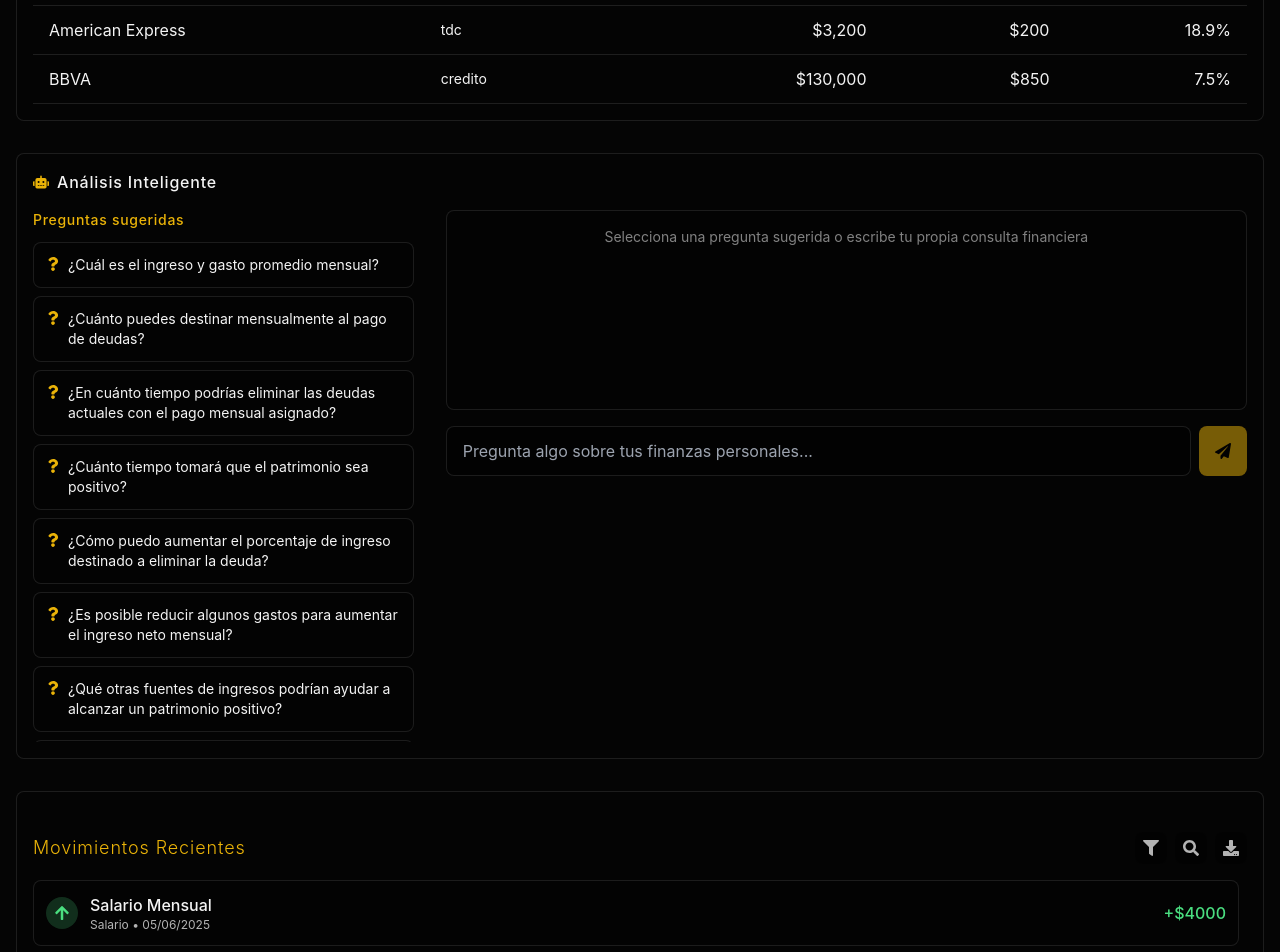
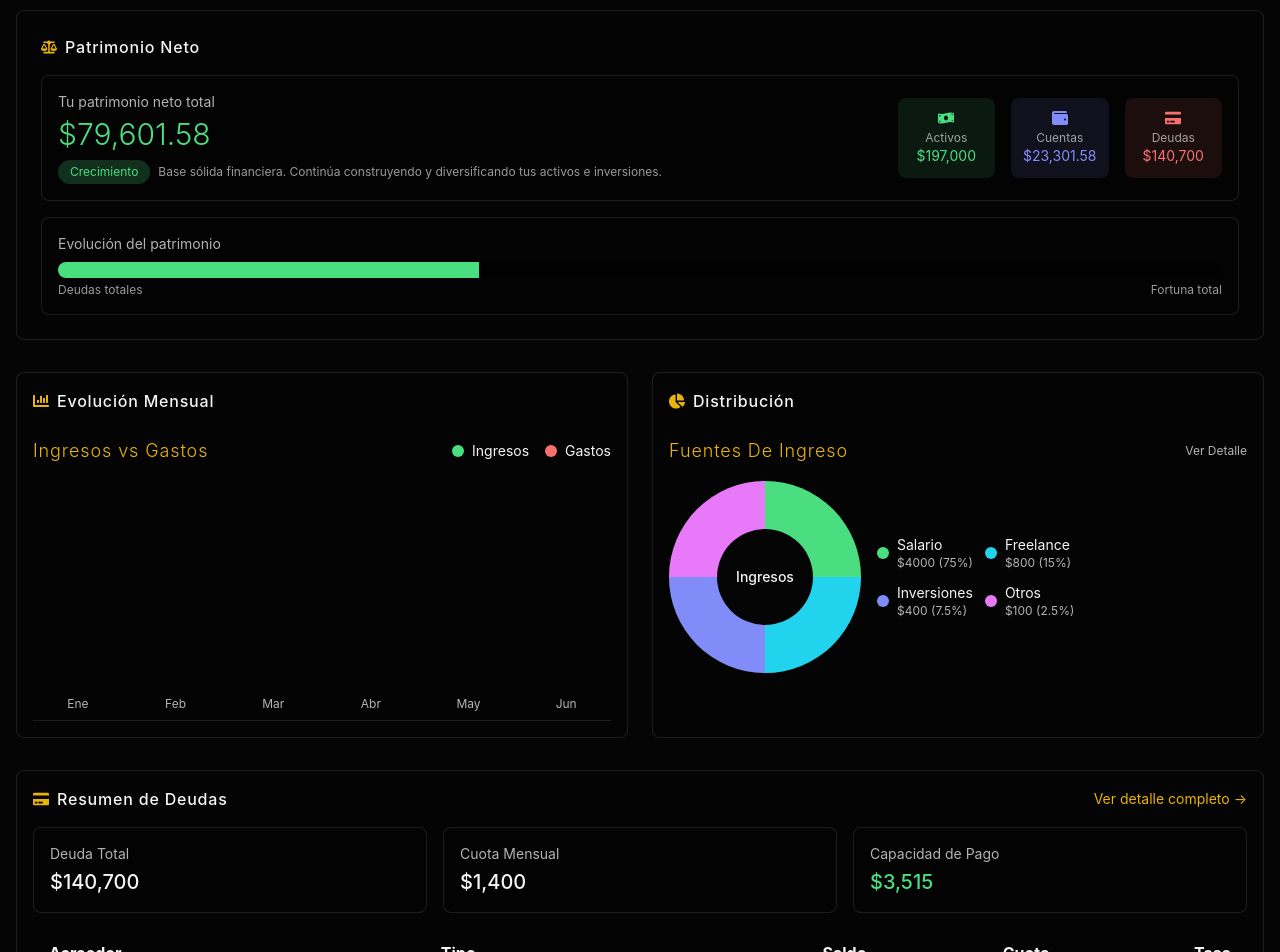
Before and after one commit to alidavila/1, a Next.js app: page /analisis in a window 1280 px wide. Shown: the part 1000-1952 px from the top of the page. Built offline with nearby package versions, Linux system fonts and the light colour scheme.

Commit message:
Mejorada la organización: Trasladados movimientos recientes a cuentas y añadido indicador de patrimonio neto a análisis

```diff
--- a/app/analisis/page.tsx
+++ b/app/analisis/page.tsx
@@ -8,10 +8,10 @@ import {
   FaChartPie, FaChartLine, FaChartBar, FaArrowUp, FaArrowDown,
   FaCalendarAlt, FaWallet, FaCoins, FaExchangeAlt, FaFilter,
   FaSearch, FaDownload, FaHome, FaQuestion, FaRobot, FaCreditCard,
-  FaRegLightbulb, FaPaperPlane
+  FaRegLightbulb, FaPaperPlane, FaBalanceScale, FaMoneyBillWave
 } from 'react-icons/fa';
 // Importar tipos correctamente desde la ruta types
-import { Transaccion, CategoriaGasto, DatosAnalisis, PreguntaAnalisis, Deuda } from '../../types';
+import { Transaccion, CategoriaGasto, DatosAnalisis, PreguntaAnalisis, Deuda, PatrimonioData } from '../../types';
 
 export default function Analisis() {
   const [activeTab, setActiveTab] = useState('general');
@@ -166,6 +166,34 @@ export default function Analisis() {
   // Calcular totales de deudas
   const totalDeudas = deudas.reduce((sum, deuda) => sum + deuda.saldoActual, 0);
   const totalCuotasMensuales = deudas.reduce((sum, deuda) => sum + deuda.cuotaMensual, 0);
+
+  // Datos simulados para cuentas
+  const cuentas = [
+    { id: "1", nombre: "Cuenta Nómina", saldo: 3850.75 },
+    { id: "2", nombre: "Ahorros", saldo: 15200.50 },
+    { id: "3", nombre: "Inversión", saldo: 4250.33 }
+  ];
+  const totalCuentas = cuentas.reduce((sum, cuenta) => sum + cuenta.saldo, 0);
+
+  // Datos simulados para activos
+  const activos = [
+    { id: "1", nombre: "Vehículo", valor: 12000 },
+    { id: "2", nombre: "Propiedad", valor: 180000 },
+    { id: "3", nombre: "Electrónicos", valor: 5000 }
+  ];
+  const totalActivos = activos.reduce((sum, activo) => sum + activo.valor, 0);
+
+  // Calcular patrimonio neto
+  const patrimonioNeto = totalActivos + totalCuentas - totalDeudas;
+
+  // Determinar estado del patrimonio
+  const determinarEstadoPatrimonio = (): PatrimonioData['estado'] => {
+    if (patrimonioNeto < 0) return 'negativo';
+    if (patrimonioNeto < totalGastos * 6) return 'equilibrio'; // menos de 6 meses de gastos
+    return 'positivo';
+  };
+
+  const estadoPatrimonio = determinarEstadoPatrimonio();
 
   // Preguntas predefinidas para análisis
   const preguntasAnalisis = [
@@ -362,80 +390,13 @@ export default function Analisis() {
     );
   };
 
-  // Renderizar lista de transacciones
-  const renderTransactions = () => {
-    return (
-      <div className="mt-6">
-        <div className="flex justify-between items-center mb-4">
-          <h3 className="text-lg text-[#eab308]">Movimientos Recientes</h3>
-          <div className="flex items-center gap-2">
-            <motion.button
-              className="p-2 rounded-lg bg-black/30 hover:bg-black/50"
-              whileHover={{ scale: 1.05 }}
-              whileTap={{ scale: 0.95 }}
-            >
-              <FaFilter className="text-white/70" />
-            </motion.button>
-            <motion.button
-              className="p-2 rounded-lg bg-black/30 hover:bg-black/50"
-              whileHover={{ scale: 1.05 }}
-              whileTap={{ scale: 0.95 }}
-            >
-              <FaSearch className="text-white/70" />
-            </motion.button>
-            <motion.button
-              className="p-2 rounded-lg bg-black/30 hover:bg-black/50"
-              whileHover={{ scale: 1.05 }}
-              whileTap={{ scale: 0.95 }}
-            >
-              <FaDownload className="text-white/70" />
-            </motion.button>
-          </div>
-        </div>
-
-        <div className="space-y-2 max-h-80 overflow-y-auto pr-2 custom-scrollbar">
-          {transactions.map(transaction => (
-            <motion.div
-              key={transaction.id}
-              className="p-3 bg-black/20 border border-white/10 rounded-lg flex items-center justify-between hover:border-[#eab308]/30 transition-colors"
-              whileHover={{ scale: 1.01, backgroundColor: 'rgba(255, 255, 255, 0.03)' }}
-              initial={{ opacity: 0, y: 10 }}
-              animate={{ opacity: 1, y: 0 }}
-              transition={{ duration: 0.3 }}
-            >
-              <div className="flex items-center gap-3">
-                <div className={`p-2 rounded-full ${
-                  transaction.type === 'ingreso' ? 'bg-[#4ade80]/20' : 'bg-[#f87171]/20'
-                }`}>
-                  {transaction.type === 'ingreso' ?
-                    <FaArrowUp className="text-[#4ade80]" /> :
-                    <FaArrowDown className="text-[#f87171]" />
-                  }
-                </div>
-                <div>
-                  <div className="font-medium">{transaction.description}</div>
-                  <div className="text-xs text-white/70">{transaction.category} • {transaction.date}</div>
-                </div>
-              </div>
-              <div className={`font-medium ${
-                transaction.type === 'ingreso' ? 'text-[#4ade80]' : 'text-[#f87171]'
-              }`}>
-                {transaction.type === 'ingreso' ? '+' : '-'}${transaction.amount}
-              </div>
-            </motion.div>
-          ))}
-        </div>
-      </div>
-    );
-  };
-
   // Renderizar sección de análisis inteligente
   const renderAnalisisInteligente = () => {
     return (
       <div className="space-y-4">
         <div className="flex items-center gap-2 mb-4">
-          <FaRobot className="text-[#eab308]" />
-          <h3 className="font-medium">Análisis Inteligente</h3>
+          <FaRobot className="text-[#eab308] text-xl" />
+          <h3 className="font-medium text-lg">Análisis Inteligente</h3>
         </div>
 
         {/* Área de preguntas y respuestas */}
@@ -463,7 +424,7 @@ export default function Analisis() {
           {/* Área de respuesta y formulario de pregunta */}
           <div className="md:col-span-2 space-y-4">
             {/* Respuesta actual */}
-            <div className="bg-black/20 border border-white/10 rounded-lg p-4 min-h-[200px] max-h-[400px] overflow-y-auto custom-scrollbar">
+            <div className="bg-black/20 border border-white/10 rounded-lg p-4 min-h-[300px] max-h-[500px] overflow-y-auto custom-scrollbar">
               {isAnswering ? (
                 <div className="flex items-center justify-center h-full">
                   <motion.div
@@ -518,6 +479,105 @@ export default function Analisis() {
                 <FaPaperPlane />
               </motion.button>
             </form>
+          </div>
+        </div>
+      </div>
+    );
+  };
+
+  // Renderizar indicador de patrimonio neto
+  const renderPatrimonioNeto = () => {
+    const getColorForEstado = () => {
+      switch (estadoPatrimonio) {
+        case 'positivo': return 'text-[#4ade80]';
+        case 'equilibrio': return 'text-[#facc15]';
+        case 'negativo': return 'text-[#f87171]';
+        default: return 'text-white';
+      }
+    };
+
+    const getDescripcionEstado = () => {
+      switch (estadoPatrimonio) {
+        case 'positivo': return 'Base sólida financiera. Continúa construyendo y diversificando tus activos e inversiones.';
+        case 'equilibrio': return 'Situación estable pero vulnerable. Enfócate en reducir deudas y aumentar tus activos.';
+        case 'negativo': return 'Patrimonio en riesgo. Prioriza reducir deudas y construir un fondo de emergencia.';
+        default: return '';
+      }
+    };
+
+    return (
+      <div className="space-y-4">
+        <div className="flex items-center justify-between">
+          <div className="flex items-center gap-2">
+            <FaBalanceScale className="text-[#eab308]" />
+            <h3 className="font-medium">Patrimonio Neto</h3>
+          </div>
+        </div>
+
+        {/* Resumen principal */}
+        <div className="p-4 bg-black/20 border border-white/10 rounded-lg mb-4">
+          <div className="flex flex-col md:flex-row md:items-center md:justify-between gap-4">
+            <div>
+              <div className="text-sm text-white/70 mb-1">Tu patrimonio neto total</div>
+              <div className={`text-3xl font-light ${getColorForEstado()}`}>
+                ${patrimonioNeto.toLocaleString()}
+              </div>
+              <div className="flex items-center mt-2 gap-2">
+                <div className={`px-3 py-1 rounded-full text-xs ${
+                  estadoPatrimonio === 'positivo' ? 'bg-[#4ade80]/20 text-[#4ade80]' :
+                  estadoPatrimonio === 'equilibrio' ? 'bg-[#facc15]/20 text-[#facc15]' :
+                  'bg-[#f87171]/20 text-[#f87171]'
+                }`}>
+                  {estadoPatrimonio === 'positivo' ? 'Crecimiento' :
+                   estadoPatrimonio === 'equilibrio' ? 'Equilibrio' : 'Riesgo'}
+                </div>
+                <span className="text-xs text-white/60">{getDescripcionEstado()}</span>
+              </div>
+            </div>
+
+            <div className="grid grid-cols-3 gap-4 w-full md:w-auto">
+              <div className="text-center">
+                <div className="bg-[#4ade80]/10 rounded-lg p-3">
+                  <FaMoneyBillWave className="text-[#4ade80] mx-auto mb-1" />
+                  <div className="text-xs text-white/60">Activos</div>
+                  <div className="text-sm text-[#4ade80]">${totalActivos.toLocaleString()}</div>
+                </div>
+              </div>
+
+              <div className="text-center">
+                <div className="bg-[#818cf8]/10 rounded-lg p-3">
+                  <FaWallet className="text-[#818cf8] mx-auto mb-1" />
+                  <div className="text-xs text-white/60">Cuentas</div>
+                  <div className="text-sm text-[#818cf8]">${totalCuentas.toLocaleString()}</div>
+                </div>
+              </div>
+
+              <div className="text-center">
+                <div className="bg-[#f87171]/10 rounded-lg p-3">
+                  <FaCreditCard className="text-[#f87171] mx-auto mb-1" />
+                  <div className="text-xs text-white/60">Deudas</div>
+                  <div className="text-sm text-[#f87171]">${totalDeudas.toLocaleString()}</div>
+                </div>
+              </div>
+            </div>
+          </div>
+        </div>
+
+        {/* Barra de progreso */}
+        <div className="p-4 bg-black/20 border border-white/10 rounded-lg">
+          <div className="text-sm text-white/70 mb-2">Evolución del patrimonio</div>
+          <div className="h-4 bg-black/30 rounded-full overflow-hidden mb-1">
+            <div
+              className={`h-full ${
+                estadoPatrimonio === 'positivo' ? 'bg-[#4ade80]' :
+                estadoPatrimonio === 'equilibrio' ? 'bg-[#facc15]' : 'bg-[#f87171]'
+              }`}
+              style={{ width: `${Math.max(0, Math.min(100, (patrimonioNeto / (totalActivos + totalCuentas)) * 100))}%` }}
+            ></div>
+          </div>
+          <div className="flex justify-between text-xs text-white/60">
+            <div>Deudas totales</div>
+            <div>Fortuna total</div>
           </div>
         </div>
       </div>
@@ -712,12 +772,32 @@ export default function Analisis() {
         </motion.div>
       </motion.div>
 
+      {/* Sección de análisis inteligente - Ahora más prominente */}
+      <motion.div
+        className="bg-black/20 border border-[#eab308]/30 rounded-lg p-6 mb-8 shadow-[0_0_15px_rgba(234,179,8,0.1)]"
+        initial={{ opacity: 0, y: 20 }}
+        animate={{ opacity: 1, y: 0 }}
+        transition={{ duration: 0.5, delay: 0.4 }}
+      >
+        {renderAnalisisInteligente()}
+      </motion.div>
+
+      {/* Patrimonio Neto */}
+      <motion.div
+        className="bg-black/20 border border-white/10 rounded-lg p-6 mb-8"
+        initial={{ opacity: 0, y: 20 }}
+        animate={{ opacity: 1, y: 0 }}
+        transition={{ duration: 0.5, delay: 0.5 }}
+      >
+        {renderPatrimonioNeto()}
+      </motion.div>
+
       {/* Gráficos y análisis */}
       <motion.div
         className="grid grid-cols-1 md:grid-cols-2 gap-6 mb-8"
         initial={{ opacity: 0, y: 20 }}
         animate={{ opacity: 1, y: 0 }}
-        transition={{ duration: 0.5, delay: 0.5 }}
+        transition={{ duration: 0.5, delay: 0.6 }}
       >
         <div className="bg-black/20 border border-white/10 rounded-lg p-4">
           <div className="flex items-center gap-2">
@@ -744,26 +824,6 @@ export default function Analisis() {
         transition={{ duration: 0.5, delay: 0.7 }}
       >
         {renderResumenDeudas()}
-      </motion.div>
-
-      {/* Sección de análisis inteligente */}
-      <motion.div
-        className="bg-black/20 border border-white/10 rounded-lg p-4 mb-8"
-        initial={{ opacity: 0, y: 20 }}
-        animate={{ opacity: 1, y: 0 }}
-        transition={{ duration: 0.5, delay: 0.8 }}
-      >
-        {renderAnalisisInteligente()}
-      </motion.div>
-
-      {/* Transacciones */}
-      <motion.div
-        className="bg-black/20 border border-white/10 rounded-lg p-4 mb-8"
-        initial={{ opacity: 0, y: 20 }}
-        animate={{ opacity: 1, y: 0 }}
-        transition={{ duration: 0.5, delay: 0.6 }}
-      >
-        {renderTransactions()}
       </motion.div>
 
       {/* Botones de navegación */}
--- a/app/cuentas/page.tsx
+++ b/app/cuentas/page.tsx
@@ -5,14 +5,83 @@ import Link from 'next/link';
 import { motion } from 'framer-motion';
 import {
   FaHome, FaWallet, FaSync, FaSyncAlt, FaChartPie,
-  FaInfoCircle, FaRegClock, FaPlus, FaRegEye
+  FaInfoCircle, FaRegClock, FaPlus, FaRegEye,
+  FaFilter, FaSearch, FaDownload, FaArrowUp, FaArrowDown
 } from 'react-icons/fa';
-import { Cuenta, TipoCuenta } from '../../types';
+import { Cuenta, TipoCuenta, Transaccion } from '../../types';
 
 export default function Cuentas() {
   const [cuentas, setCuentas] = useState<Cuenta[]>([]);
   const [isLoading, setIsLoading] = useState(true);
   const [mostrarGrafico, setMostrarGrafico] = useState(true);
+
+  // Datos simulados para las transacciones
+  const transactions: Transaccion[] = [
+    {
+      id: 1,
+      description: 'Salario Mensual',
+      amount: 4000,
+      type: 'ingreso',
+      category: 'Salario',
+      date: '05/06/2025'
+    },
+    {
+      id: 2,
+      description: 'Alquiler',
+      amount: 1200,
+      type: 'gasto',
+      category: 'Vivienda',
+      date: '07/06/2025'
+    },
+    {
+      id: 3,
+      description: 'Supermercado',
+      amount: 200,
+      type: 'gasto',
+      category: 'Alimentación',
+      date: '10/06/2025'
+    },
+    {
+      id: 4,
+      description: 'Proyecto Freelance',
+      amount: 800,
+      type: 'ingreso',
+      category: 'Freelance',
+      date: '15/06/2025'
+    },
+    {
+      id: 5,
+      description: 'Restaurante',
+      amount: 120,
+      type: 'gasto',
+      category: 'Alimentación',
+      date: '18/06/2025'
+    },
+    {
+      id: 6,
+      description: 'Gasolina',
+      amount: 150,
+      type: 'gasto',
+      category: 'Transporte',
+      date: '20/06/2025'
+    },
+    {
+      id: 7,
+      description: 'Dividendos',
+      amount: 400,
+      type: 'ingreso',
+      category: 'Inversiones',
+      date: '22/06/2025'
+    },
+    {
+      id: 8,
+      description: 'Netflix',
+      amount: 15,
+      type: 'gasto',
+      category: 'Entretenimiento',
+      date: '25/06/2025'
+    }
+  ];
 
   useEffect(() => {
     // En un entorno real, aquí cargaríamos los datos desde la API de n8n
@@ -193,6 +262,67 @@ export default function Cuentas() {
               </motion.div>
             );
           })}
+        </div>
+      </div>
+    );
+  };
+
+  // Renderizar lista de transacciones
+  const renderTransactions = () => {
+    return (
+      <div className="mt-6">
+        <div className="flex justify-between items-center mb-4">
+          <h3 className="text-lg text-[#eab308]">Movimientos Recientes</h3>
+          <div className="flex items-center gap-2">
+            <motion.button
+              className="p-2 rounded-lg bg-black/30 hover:bg-black/50"
+              whileHover={{ scale: 1.05 }}
+              whileTap={{ scale: 0.95 }}
+            >
+              <FaFilter className="text-white/70" />
+            </motion.button>
+            <motion.button
+              className="p-2 rounded-lg bg-black/30 hover:bg-black/50"
+              whileHover={{ scale: 1.05 }}
+              whileTap={{ scale: 0.95 }}
+            >
+              <FaSearch className="text-white/70" />
+            </motion.button>
+            <motion.button
+              className="p-2 rounded-lg bg-black/30 hover:bg-black/50"
+              whileHover={{ scale: 1.05 }}
+              whileTap={{ scale: 0.95 }}
+            >
+              <FaDownload className="text-white/70" />
+            </motion.button>
+          </div>
+        </div>
+
+        <div className="space-y-2 max-h-80 overflow-y-auto pr-2 custom-scrollbar">
+          {transactions.map(transaction => (
+            <motion.div
+              key={transaction.id}
+              className="p-3 bg-black/20 border border-white/10 rounded-lg flex items-center justify-between hover:border-[#eab308]/30 transition-colors"
+              whileHover={{ scale: 1.01, backgroundColor: 'rgba(255, 255, 255, 0.03)' }}
+            >
+              <div className="flex items-center gap-3">
+                <div
+                  className={`w-8 h-8 rounded-full flex items-center justify-center ${
+                    transaction.type === 'ingreso' ? 'bg-[#4ade80]/20 text-[#4ade80]' : 'bg-[#f87171]/20 text-[#f87171]'
+                  }`}
+                >
+                  {transaction.type === 'ingreso' ? <FaArrowUp /> : <FaArrowDown />}
+                </div>
+                <div>
+                  <div className="font-medium">{transaction.description}</div>
+                  <div className="text-xs text-white/70">{transaction.category} · {transaction.date}</div>
+                </div>
+              </div>
+              <div className={`font-medium ${transaction.type === 'ingreso' ? 'text-[#4ade80]' : 'text-[#f87171]'}`}>
+                {transaction.type === 'ingreso' ? '+' : '-'}${transaction.amount}
+              </div>
+            </motion.div>
+          ))}
         </div>
       </div>
     );
@@ -404,6 +534,16 @@ export default function Cuentas() {
         )}
       </motion.div>
 
+      {/* Movimientos recientes */}
+      <motion.div
+        className="bg-black/20 border border-white/10 rounded-lg p-6 mt-6"
+        initial={{ opacity: 0, y: 20 }}
+        animate={{ opacity: 1, y: 0 }}
+        transition={{ duration: 0.5, delay: 0.5 }}
+      >
+        {renderTransactions()}
+      </motion.div>
+
       {/* Botones de navegación */}
       <motion.div
         className="w-full max-w-4xl mx-auto my-8"
```
